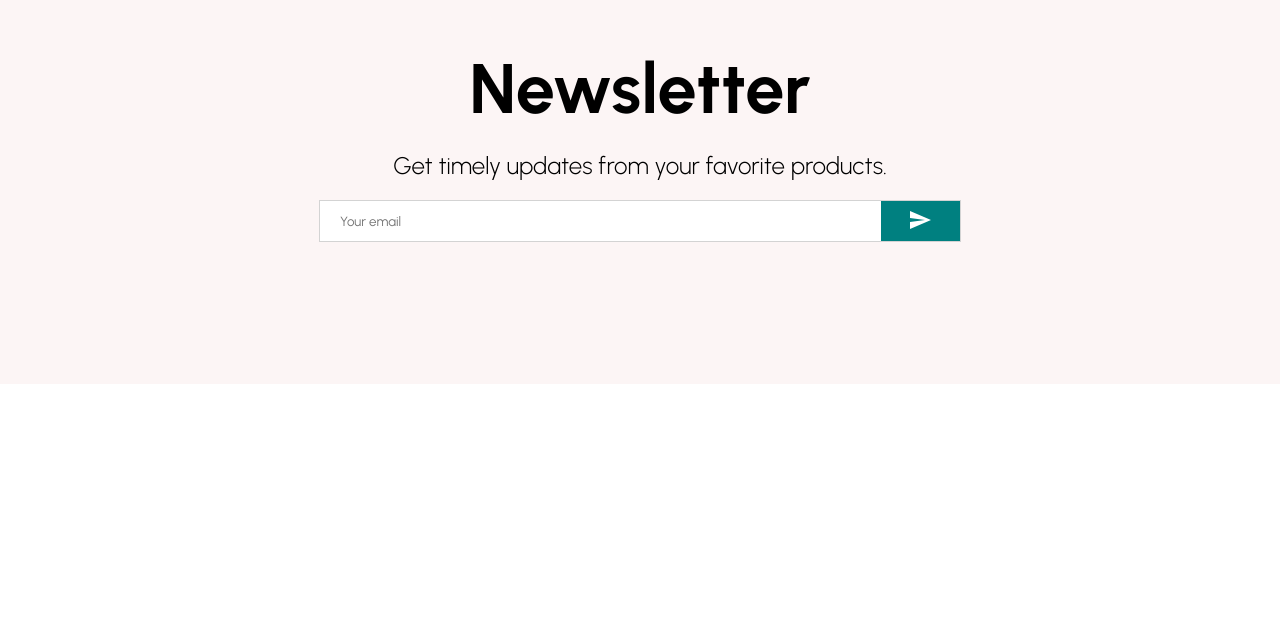
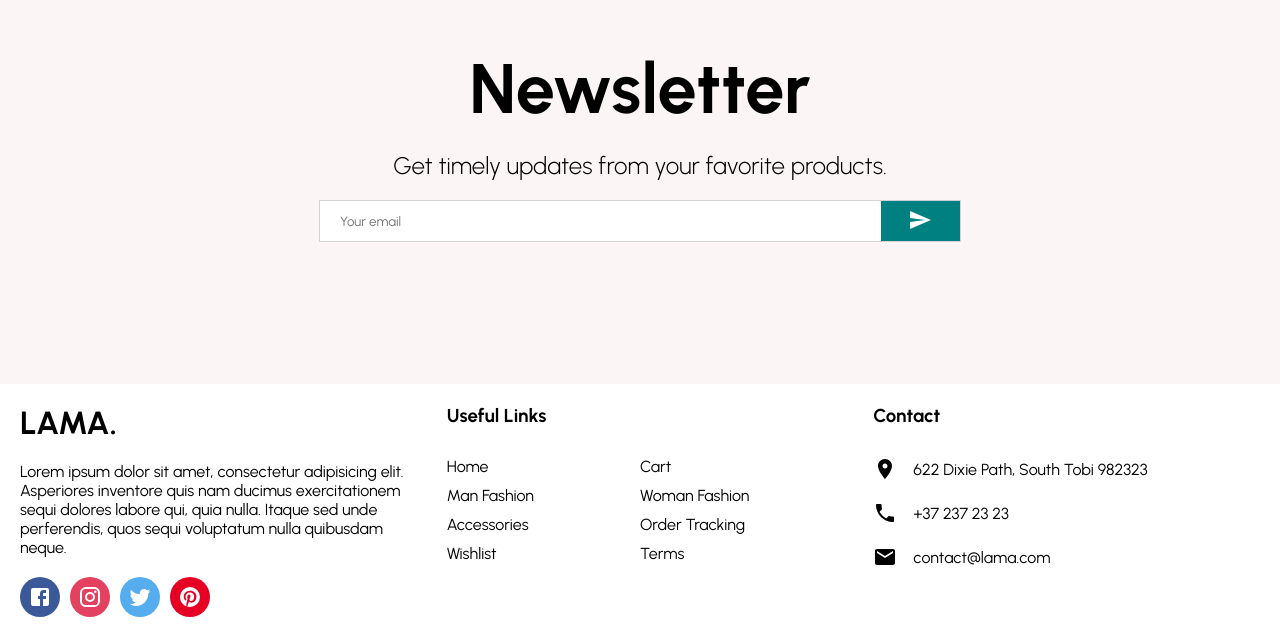
Before and after one commit to LukaszSzyp/E-Commerce-App, a React (Create React App) app: page / in a window 1280 px wide. Shown: the part 2352-2989 px from the top of the page. Before the commit the page ends 2736 px from the top, so only its background shows below. Built offline with nearby package versions, Linux system fonts and the light colour scheme.

Commit message:
add footer component and styled

```diff
--- /dev/null
+++ b/src/components/Footer.jsx
@@ -0,0 +1,134 @@
+import React from "react";
+import styled from "styled-components";
+import FacebookIcon from "@mui/icons-material/Facebook";
+import InstagramIcon from "@mui/icons-material/Instagram";
+import TwitterIcon from "@mui/icons-material/Twitter";
+import PinterestIcon from "@mui/icons-material/Pinterest";
+import RoomIcon from "@mui/icons-material/Room";
+import PhoneIcon from "@mui/icons-material/Phone";
+import EmailIcon from "@mui/icons-material/Email";
+
+const Container = styled.div`
+  display: flex;
+`;
+const Left = styled.div`
+  flex: 1;
+  display: flex;
+  flex-direction: column;
+  padding: 20px;
+`;
+
+const Logo = styled.h1``;
+
+const Desc = styled.p`
+  margin: 20px 0px;
+`;
+
+const SocialContainer = styled.div`
+  display: flex;
+`;
+
+const SocialIcon = styled.div`
+  width: 40px;
+  height: 40px;
+  border-radius: 50%;
+  color: #fff;
+  background-color: #${(props) => props.color};
+  display: flex;
+  justify-content: center;
+  align-items: center;
+  margin-right: 10px;
+`;
+
+const Center = styled.div`
+  flex: 1;
+  padding: 20px;
+`;
+
+const Title = styled.h3`
+  margin-bottom: 30px;
+`;
+
+const List = styled.ul`
+  margin: 0;
+  padding: 0;
+  list-style: none;
+  display: flex;
+  flex-wrap: wrap;
+`;
+
+const ListItem = styled.li`
+  width: 50%;
+  margin-bottom: 10px;
+`;
+
+const Right = styled.div`
+  flex: 1;
+  padding: 20px;
+`;
+
+const ContactItem = styled.div`
+  margin-bottom: 20px;
+  display: flex;
+  align-items: center;
+`;
+
+const Footer = () => {
+  return (
+    <Container>
+      <Left>
+        <Logo>LAMA.</Logo>
+        <Desc>
+          Lorem ipsum dolor sit amet, consectetur adipisicing elit. Asperiores
+          inventore quis nam ducimus exercitationem sequi dolores labore qui,
+          quia nulla. Itaque sed unde perferendis, quos sequi voluptatum nulla
+          quibusdam neque.
+        </Desc>
+        <SocialContainer>
+          <SocialIcon color="3B5999">
+            <FacebookIcon />
+          </SocialIcon>
+          <SocialIcon color="E4405F">
+            <InstagramIcon />
+          </SocialIcon>
+          <SocialIcon color="55ACEE">
+            <TwitterIcon />
+          </SocialIcon>
+          <SocialIcon color="E60023">
+            <PinterestIcon />
+          </SocialIcon>
+        </SocialContainer>
+      </Left>
+      <Center>
+        <Title>Useful Links</Title>
+        <List>
+          <ListItem>Home</ListItem>
+          <ListItem>Cart</ListItem>
+          <ListItem>Man Fashion</ListItem>
+          <ListItem>Woman Fashion</ListItem>
+          <ListItem>Accessories</ListItem>
+          <ListItem>Order Tracking</ListItem>
+          <ListItem>Wishlist</ListItem>
+          <ListItem>Terms</ListItem>
+        </List>
+      </Center>
+      <Right>
+        <Title>Contact</Title>
+        <ContactItem>
+          <RoomIcon sx={{ mr: 2 }} />
+          622 Dixie Path, South Tobi 982323
+        </ContactItem>
+        <ContactItem>
+          <PhoneIcon sx={{ mr: 2 }} />
+          +37 237 23 23
+        </ContactItem>
+        <ContactItem>
+          <EmailIcon sx={{ mr: 2 }} />
+          contact@lama.com
+        </ContactItem>
+      </Right>
+    </Container>
+  );
+};
+
+export default Footer;
--- a/src/pages/Home.jsx
+++ b/src/pages/Home.jsx
@@ -5,6 +5,7 @@
 import Navbar from "./../components/Navbar";
 import Slider from "./../components/Slider";
 import Newsletter from "./../components/Newsletter";
+import Footer from "./../components/Footer";
 
 const Home = () => {
   return (
@@ -15,6 +16,7 @@
       <Categories />
       <Products />
       <Newsletter />
+      <Footer />
     </div>
   );
 };
```
